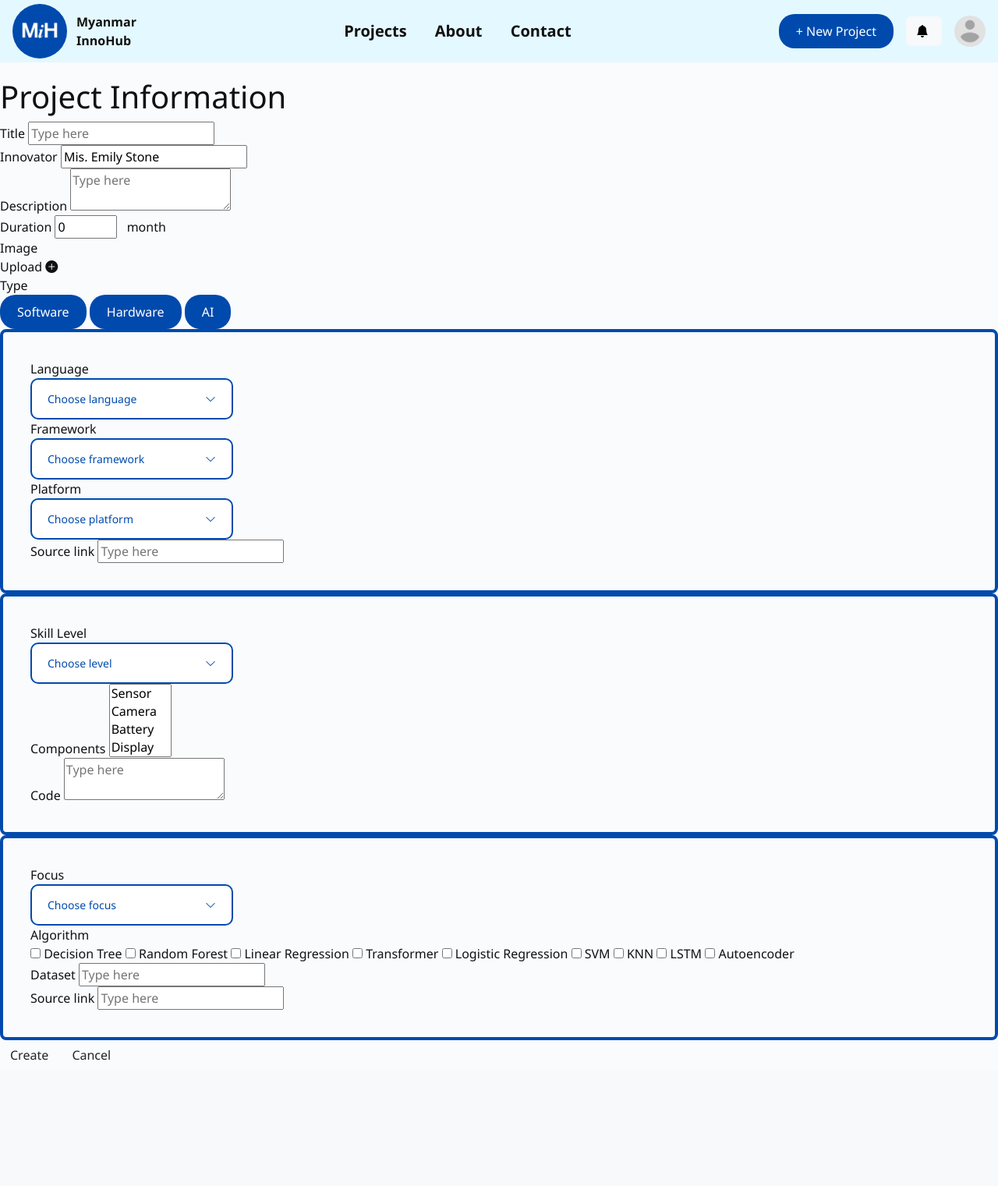
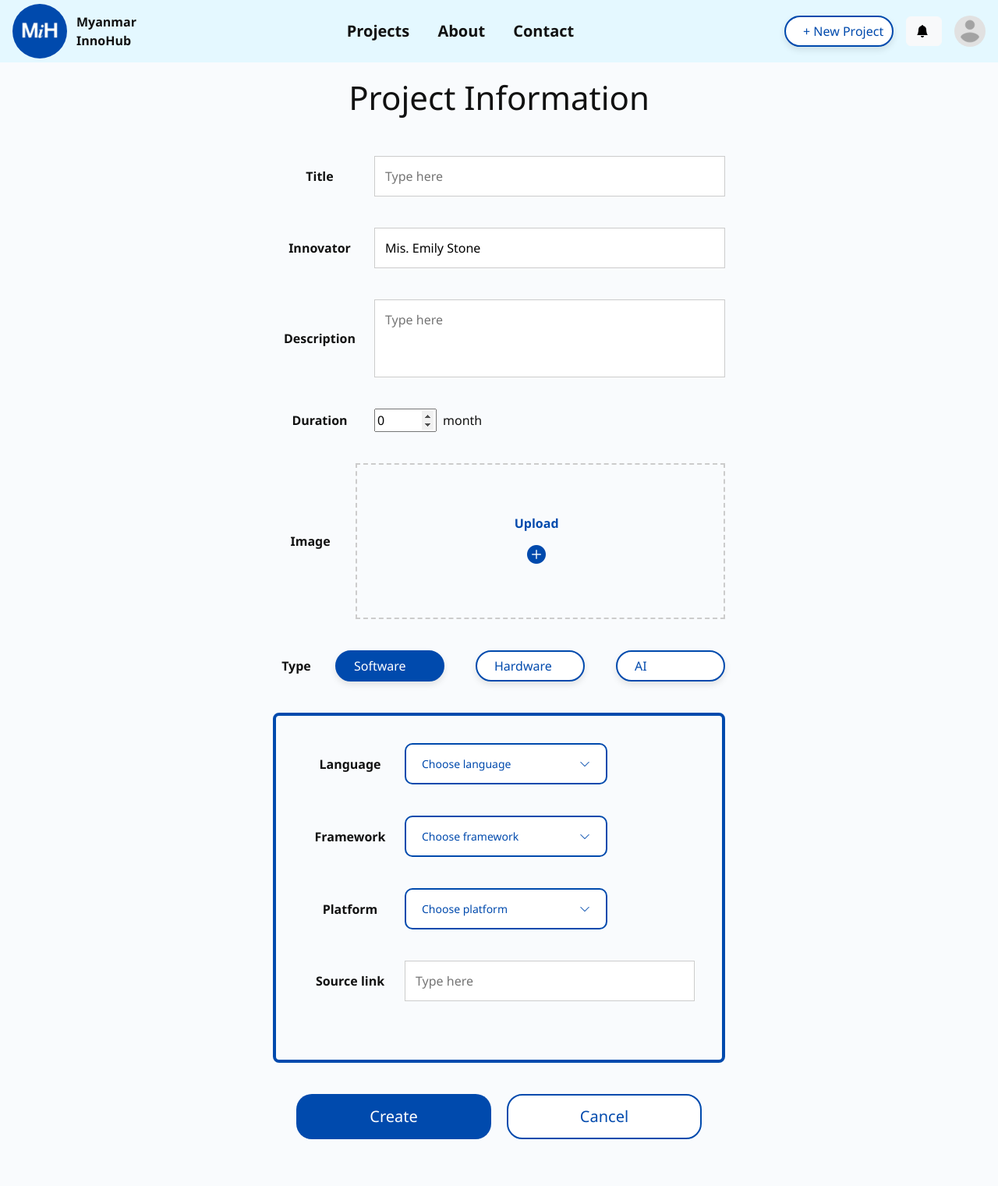
Before and after one commit to YanNaingSoe469/mih-git, a Django app: template MiH_Project/authentication/templates/createpj.html in a window 1280 px wide. Shown: the whole page at 78% size. Before the commit the page ends 1360 px from the top, so only its background shows below. Run offline with Django 5.2, Linux system fonts and the light colour scheme; the template is opened without the code that fills it, so the values that code supplies are empty.

Commit message:
change css file name

```diff
--- a/MiH_Project/authentication/templates/createpj.html
+++ b/MiH_Project/authentication/templates/createpj.html
@@ -5,7 +5,7 @@
 {% load static %}
 
 {% block style %}
-<link rel="stylesheet" href="{% static 'createpj-style.css' %}">
+<link rel="stylesheet" href="{% static 'createpj.css' %}">
 {% endblock %}
 
 {% block content %}
```
